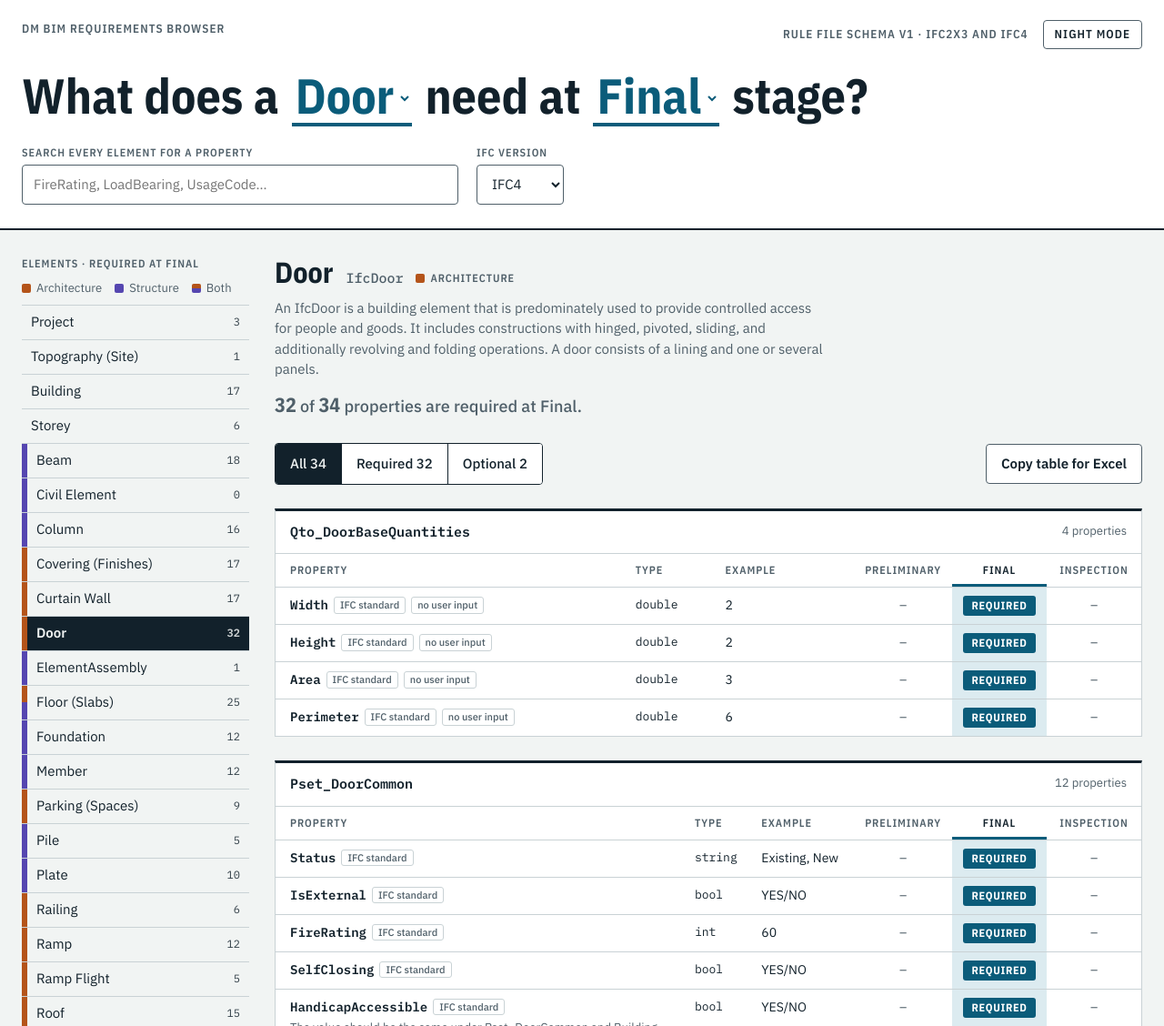
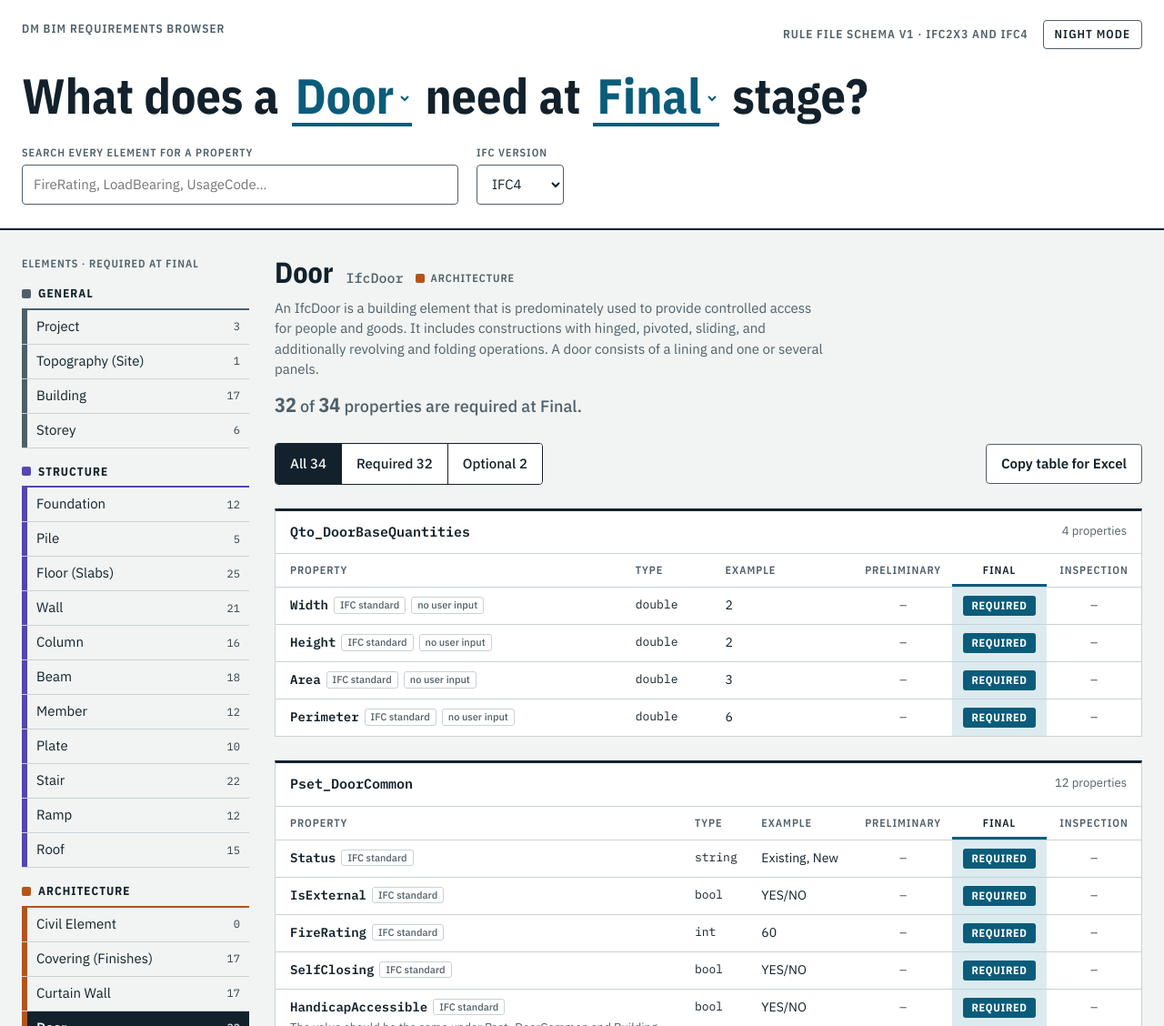
Before and after one commit to Fahad-eng36/DM-BIM--IDs-requirements, a plain HTML site: page index.html in a window 1280 px wide. Shown: the top 1128 px of the page at 91% size. Drawn offline with nearby package versions, Linux system fonts and the light colour scheme.

Commit message:
Group the element list into General, Structure and Architecture
Structural elements follow the order Foundation, Pile, Floor (Slabs), Wall,
Column, Beam, Member, Plate, Stair, Ramp, Roof. The element picker in the
heading uses the same groups.

Co-Authored-By: Claude Fable 5.2 <noreply@anthropic.com>

```diff
--- a/index.html
+++ b/index.html
@@ -69,10 +69,12 @@ nav.index { flex: 0 0 250px; display: flex; flex-direction: column; gap: 8px; }
 .index button[data-disc] { padding-left: 16px; background-image: linear-gradient(var(--c1) 50%, var(--c2) 50%); background-size: 6px 100%; background-repeat: no-repeat; }
 [data-disc="arch"] { --c1: var(--arch); --c2: var(--arch); }
 [data-disc="struct"] { --c1: var(--struct); --c2: var(--struct); }
-[data-disc="both"] { --c1: var(--arch); --c2: var(--struct); }
-.legend { list-style: none; margin: 0; padding: 0; display: flex; flex-wrap: wrap; gap: 4px 14px; font-size: 13px; color: var(--muted); }
-.legend li, .disc { display: inline-flex; align-items: center; gap: 6px; }
-.legend i, .disc i { width: 10px; height: 10px; border-radius: 2px; background: linear-gradient(var(--c1) 50%, var(--c2) 50%); }
+[data-disc="general"] { --c1: var(--muted); --c2: var(--muted); }
+.index .sec { display: flex; align-items: center; gap: 8px; padding: 16px 0 6px; font-family: var(--display); font-weight: 700; font-size: 13px; letter-spacing: 0.08em; text-transform: uppercase; color: var(--ink); border-bottom: 2px solid var(--c1); }
+.index .sec:first-child { padding-top: 6px; }
+.index ol { border-top: 0; }
+.disc { display: inline-flex; align-items: center; gap: 6px; }
+.sec i, .disc i { width: 10px; height: 10px; border-radius: 2px; background: linear-gradient(var(--c1) 50%, var(--c2) 50%); }
 .head h2 .disc { font-family: var(--display); font-weight: 600; font-size: 12px; letter-spacing: 0.08em; text-transform: uppercase; color: var(--muted); }
 .index .n { font-family: var(--mono); font-size: 12px; font-variant-numeric: tabular-nums; opacity: 0.85; }
 main.answer { flex: 1 1 0; min-width: 0; display: flex; flex-direction: column; gap: 26px; }
@@ -156,9 +158,7 @@ footer p { margin: 0; max-width: 90ch; }
 </header>
 <div class="wrap layout">
   <nav class="index" aria-label="Elements">
-    <h2 id="index-title">Elements</h2>
-    <ul class="legend" aria-label="Colour key"><li data-disc="arch"><i></i>Architecture</li><li data-disc="struct"><i></i>Structure</li><li data-disc="both"><i></i>Both</li></ul>
-    <ol id="index"></ol>
+    <h2 id="index-title">Elements</h2>    <ol id="index"></ol>
   </nav>
   <main class="answer" id="answer" aria-live="polite"></main>
 </div>
@@ -199,31 +199,38 @@ footer p { margin: 0; max-width: 90ch; }
   }
   function isStandard(a) { return /^IFC Standard Property/i.test(a[7] || ''); }
 
+  // The structural elements are listed here in the order they appear in the index; project-level items are general;
+  // every other element is architecture.
+  var STRUCT = ['IfcFooting', 'IfcPile', 'IfcSlab', 'IfcWall', 'IfcColumn', 'IfcBeam', 'IfcMember', 'IfcPlate', 'IfcStair', 'IfcRamp', 'IfcRoof'];
+  var GENERAL = ['IfcProject', 'IfcSite', 'IfcBuilding', 'IfcBuildingStorey'];
+  var SECTIONS = ['general', 'struct', 'arch'];
+  var DISC_NAME = { general: 'General', arch: 'Architecture', struct: 'Structure' };
+  function disc(g) { return STRUCT.indexOf(g.type) !== -1 ? 'struct' : GENERAL.indexOf(g.type) !== -1 ? 'general' : 'arch'; }
+  // Groups of one section, kept under each other: structure in the STRUCT order, the rest in rule-file order.
+  function section(k) {
+    var gs = groups().filter(function (g) { return disc(g) === k; });
+    if (k === 'struct') gs.sort(function (a, b) { return STRUCT.indexOf(a.type) - STRUCT.indexOf(b.type); });
+    return gs;
+  }
   function fillControls() {
-    $('q-group').innerHTML = groups().map(function (g) { return '<option value="' + slug(g.name) + '">' + esc(g.name) + '</option>'; }).join('');
+    $('q-group').innerHTML = SECTIONS.map(function (k) {
+      return '<optgroup label="' + DISC_NAME[k] + '">' + section(k).map(function (g) { return '<option value="' + slug(g.name) + '">' + esc(g.name) + '</option>'; }).join('') + '</optgroup>';
+    }).join('');
     $('q-group').value = slug(current().name);
     $('q-phase').innerHTML = PHASES.map(function (p, i) { return '<option value="' + i + '">' + esc(p) + '</option>'; }).join('');
     $('q-phase').value = state.phase;
     $('q-ifc').innerHTML = DATA.versions.map(function (v, i) { return '<option value="' + i + '">' + esc(v.name) + '</option>'; }).join('');
     $('q-ifc').value = state.ver;
   }
-  // Discipline of each element group, by its IFC type. Edit this list to recolour the index.
-  // Types not listed (project, site, building, storey) are general and get no colour.
-  var DISC = {
-    arch: ['IfcCovering', 'IfcCurtainWall', 'IfcDoor', 'IfcSpace', 'IfcRailing', 'IfcRamp', 'IfcRampFlight', 'IfcRoof', 'IfcStair', 'IfcStairFlight', 'IfcTransportElement', 'IfcWasteTerminal', 'IfcTank', 'IfcWindow'],
-    struct: ['IfcBeam', 'IfcColumn', 'IfcFooting', 'IfcMember', 'IfcPile', 'IfcPlate', 'IfcElementAssembly', 'IfcCivilElement'],
-    both: ['IfcWall', 'IfcSlab']
-  };
-  var DISC_NAME = { arch: 'Architecture', struct: 'Structure', both: 'Architecture and structure' };
-  function disc(g) { for (var k in DISC) if (DISC[k].indexOf(g.type) !== -1) return k; return ''; }
   function renderIndex() {
     var cur = slug(current().name);
     $('index-title').textContent = 'Elements · required at ' + PHASES[state.phase];
-    $('index').innerHTML = groups().map(function (g) {
-      var n = g.attrs.filter(function (a) { return isReq(a, state.phase); }).length;
-      var s = slug(g.name);
-      var d = disc(g);
-      return '<li><button type="button" data-group="' + s + '"' + (d ? ' data-disc="' + d + '" title="' + DISC_NAME[d] + '"' : '') + (s === cur && !state.q ? ' aria-current="true"' : '') + '><span>' + esc(g.name) + '</span><span class="n">' + n + '</span></button></li>';
+    $('index').innerHTML = SECTIONS.map(function (k) {
+      return '<li class="sec" data-disc="' + k + '"><i></i>' + DISC_NAME[k] + '</li>' + section(k).map(function (g) {
+        var n = g.attrs.filter(function (a) { return isReq(a, state.phase); }).length;
+        var s = slug(g.name);
+        return '<li><button type="button" data-group="' + s + '" data-disc="' + k + '"' + (s === cur && !state.q ? ' aria-current="true"' : '') + '><span>' + esc(g.name) + '</span><span class="n">' + n + '</span></button></li>';
+      }).join('');
     }).join('');
   }
   function phaseCells(a) {
@@ -262,7 +269,7 @@ footer p { margin: 0; max-width: 90ch; }
     else if (!req) verdict = 'Nothing is required at ' + esc(ph) + '. All <b>' + total + '</b> properties are optional at this stage.';
     else verdict = '<b>' + req + '</b> of <b>' + total + '</b> properties are required at ' + esc(ph) + '.';
     var dk = disc(g);
-    var h = '<div class="head"><h2>' + esc(g.name) + ' <code>' + esc(g.type) + '</code>' + (dk ? '<span class="disc" data-disc="' + dk + '"><i></i>' + DISC_NAME[dk] + '</span>' : '') + '</h2>' +
+    var h = '<div class="head"><h2>' + esc(g.name) + ' <code>' + esc(g.type) + '</code>' + (dk !== 'general' ? '<span class="disc" data-disc="' + dk + '"><i></i>' + DISC_NAME[dk] + '</span>' : '') + '</h2>' +
       (g.desc ? '<p>' + esc(g.desc) + '</p>' : '') + '<p class="verdict">' + verdict + '</p></div>';
     if (total) {
       h += '<div class="bar"><div class="seg" role="group" aria-label="Show">' +
```
